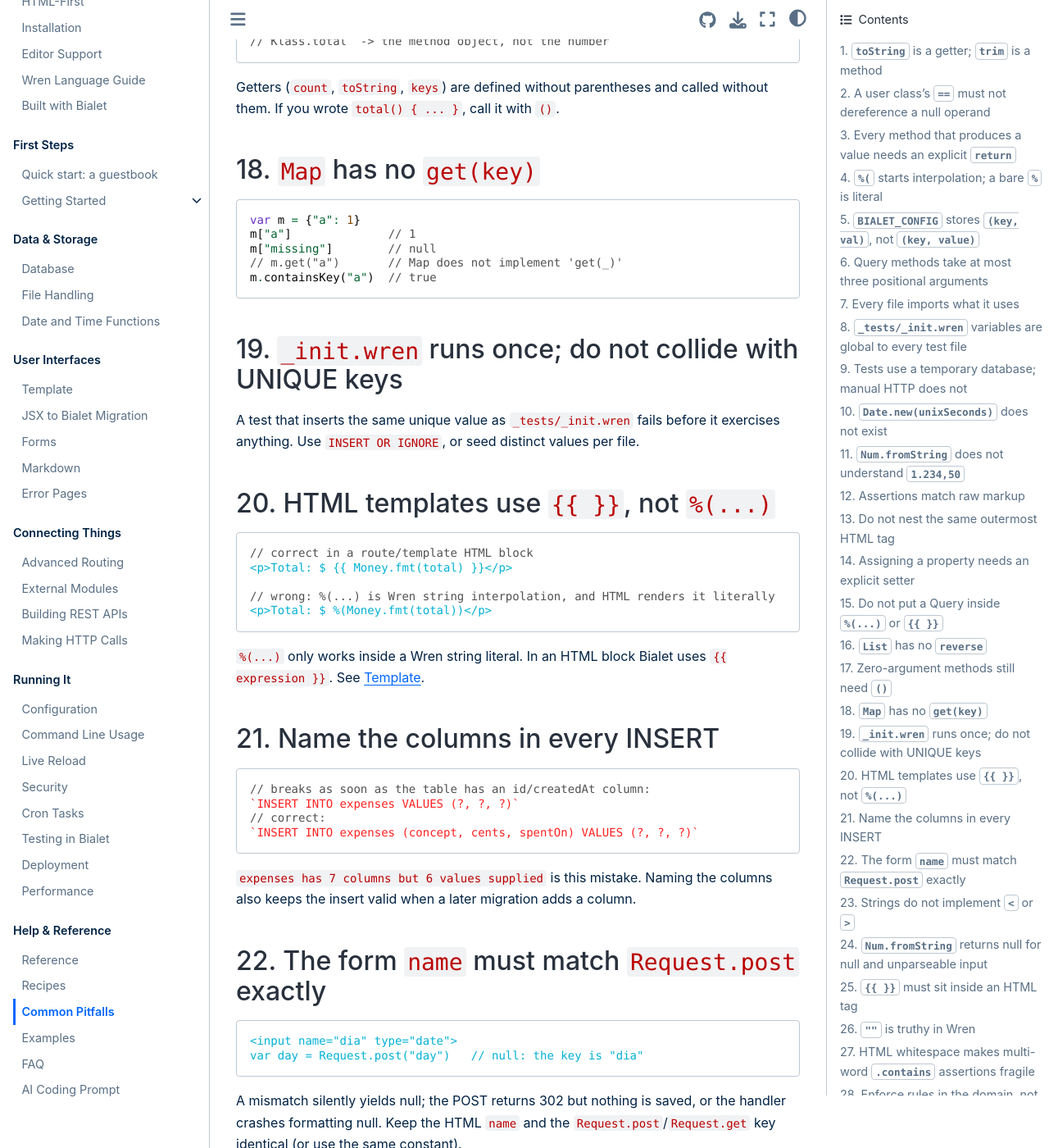
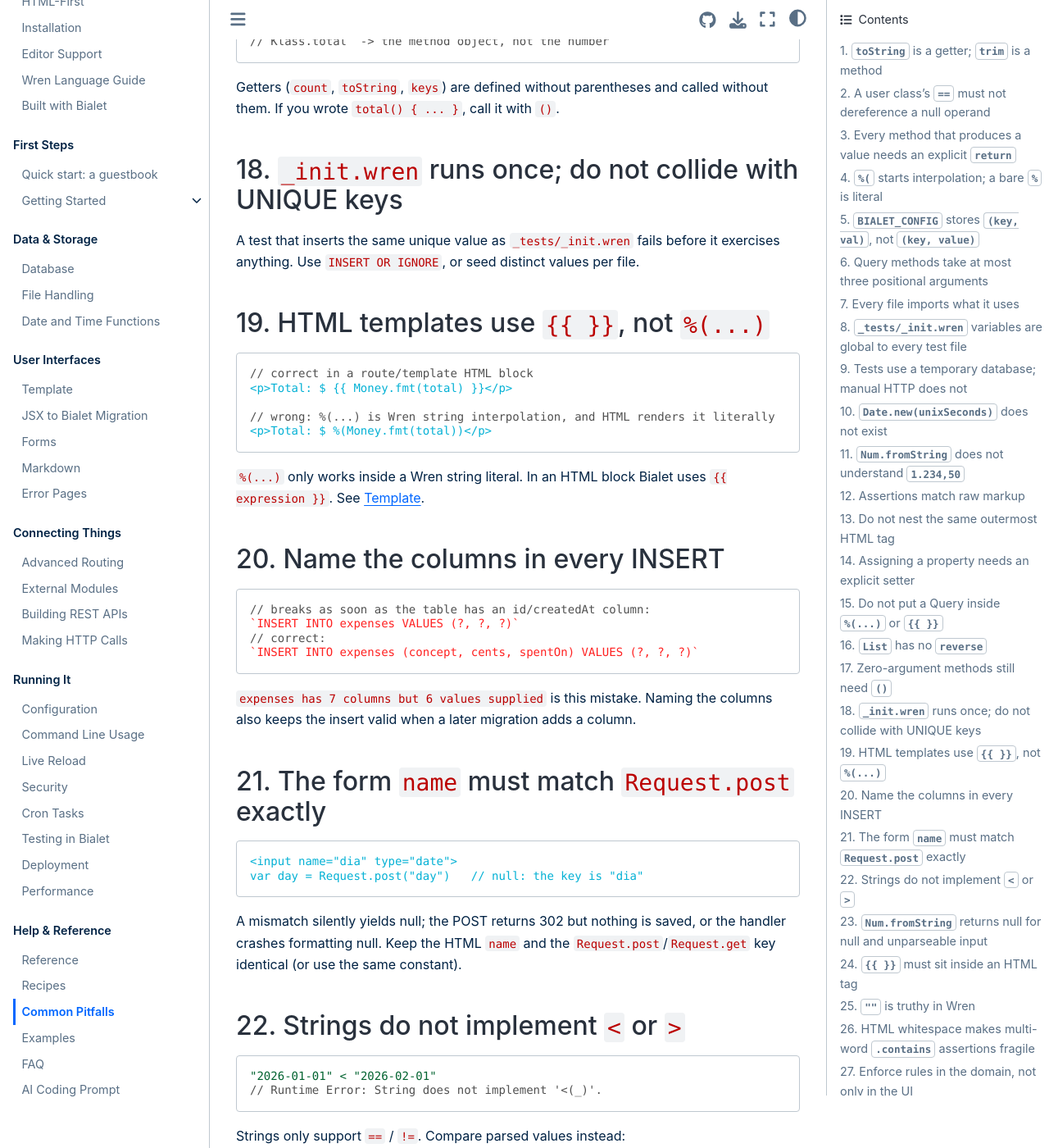
Before and after one commit to bialet/bialet, a Sphinx documentation site: the page built from docs/pitfalls.md, in a window 1280 px wide and 1400 px high, scrolled down 5034 px. Shown: the whole window at 82% size. Built offline with Sphinx 7.4.7 and the Sphinx Book theme 1.1.4, drawn with Linux system fonts in a browser that asks for light colours; the version number could not be read and is left out; some of the changed text lies outside the part shown.

Commit message:
feat(map): add get(key) and get(key, default)
`m.get("a")` was a common mistake (`Map does not implement 'get(_)'`). Add
the two overloads, mirroring Config.get and Request.get, and drop the
pitfall entry.

````diff
--- a/docs/pitfalls.md
+++ b/docs/pitfalls.md
@@ -206,22 +206,12 @@
 Getters (`count`, `toString`, `keys`) are defined without parentheses and
 called without them. If you wrote `total() { ... }`, call it with `()`.
 
-## 18. `Map` has no `get(key)`
-
-```wren
-var m = {"a": 1}
-m["a"]              // 1
-m["missing"]        // null
-// m.get("a")       // Map does not implement 'get(_)'
-m.containsKey("a")  // true
-```
-
-## 19. `_init.wren` runs once; do not collide with UNIQUE keys
+## 18. `_init.wren` runs once; do not collide with UNIQUE keys
 
 A test that inserts the same unique value as `_tests/_init.wren` fails before it
 exercises anything. Use `INSERT OR IGNORE`, or seed distinct values per file.
 
-## 20. HTML templates use `{{ }}`, not `%(...)`
+## 19. HTML templates use `{{ }}`, not `%(...)`
 
 ```wren
 // correct in a route/template HTML block
--- a/src/wren_core.wren.inc
+++ b/src/wren_core.wren.inc
@@ -421,6 +421,8 @@
 "  keys { MapKeySequence.new(this) }\n"
 "  values { MapValueSequence.new(this) }\n"
 "  to(Class) { Class.new(this) }\n"
+"  get(key) { this[key] }\n"
+"  get(key, default) { containsKey(key) ? this[key] : default }\n"
 "  toString {\n"
 "    var first = true\n"
 "    var result = \"{\"\n"
````
Also changed, not shown: other parts of docs/pitfalls.md (+9 -9 lines), 3 other files.
